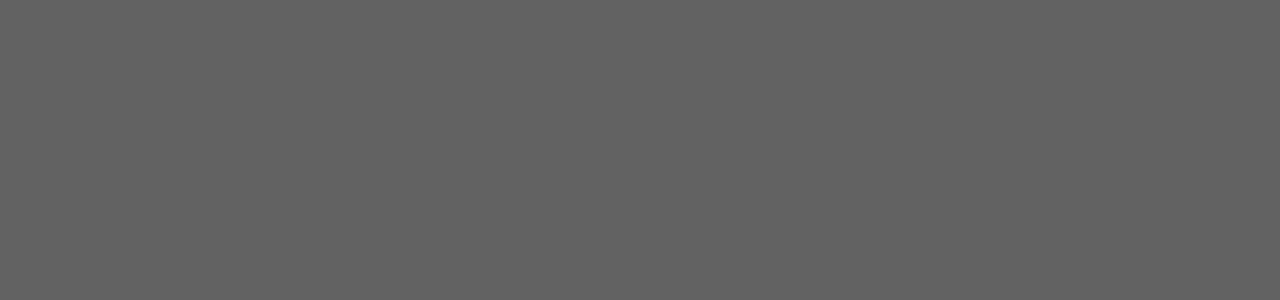
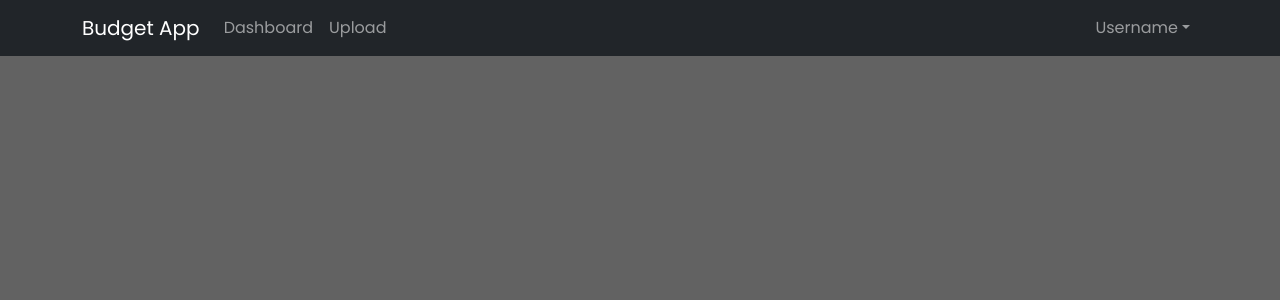
Before and after one commit to nickmendezFlatiron/budget-app, a React (Vite) app in the folder client/: page / in a window 1280 px wide. Before the commit this address had no page. Shown: the top 300 px of the page. Built offline with nearby package versions, Linux system fonts and the light colour scheme.

Commit message:
created navigation bar component

```diff
--- a/client/src/App.jsx
+++ b/client/src/App.jsx
@@ -1,11 +1,16 @@
 import { useState } from 'react';
 import {Routes, Route} from 'react-router-dom';
 
+import Navigation from './Navigation';
+
+import './styles/app.scss'
+import './styles/index.css'
 
 function App() {
 
   return (
       <>
+        <Navigation />
         <Routes>
 
         </Routes>
--- /dev/null
+++ b/client/src/Navigation.jsx
@@ -0,0 +1,52 @@
+import React from 'react'
+import Container from 'react-bootstrap/Container';
+import Nav from 'react-bootstrap/Nav';
+import Navbar from 'react-bootstrap/Navbar';
+import NavDropdown from 'react-bootstrap/NavDropdown';
+import Form from 'react-bootstrap/Form';
+
+const Navigation = () => {
+
+  function handleDisplayMode(e){
+    e.stopPropagation();
+  }
+
+  return (
+      <Navbar collapseOnSelect expand="lg" bg="dark" variant="dark">
+        <Container>
+          <Navbar.Brand href="/">Budget App</Navbar.Brand>
+          <Navbar.Toggle aria-controls="responsive-navbar-nav" />
+          <Navbar.Collapse id="responsive-navbar-nav">
+            <Nav className="me-auto">
+              <Nav.Link href="/dashboard">Dashboard</Nav.Link>
+              <Nav.Link href="/upload">Upload</Nav.Link>
+            </Nav>
+            <Nav>
+              <NavDropdown title="Username" id="collasible-nav-dropdown">
+                  <NavDropdown.Item href="#action/3.1">Account Settings</NavDropdown.Item>
+                  <NavDropdown.Item href="#action/3.2">
+                    Another action
+                  </NavDropdown.Item>
+                  <NavDropdown.Item href="#action/3.3">
+                  <Form>
+                    <Form.Check
+                      type="switch"
+                      id="display-mode"
+                      label="Dark Mode"
+                      onClick={handleDisplayMode}
+                    />
+                  </Form>
+                  </NavDropdown.Item>
+                  <NavDropdown.Divider />
+                  <NavDropdown.Item href="#action/3.4">
+                    Logout
+                  </NavDropdown.Item>
+                </NavDropdown>
+            </Nav>
+          </Navbar.Collapse>
+        </Container>
+      </Navbar>
+  )
+}
+
+export default Navigation
--- a/client/src/main.jsx
+++ b/client/src/main.jsx
@@ -3,8 +3,6 @@ import ReactDOM from 'react-dom/client'
 import App from './App'
 import { BrowserRouter } from 'react-router-dom'
 
-import './styles/index.css'
-import './styles/app.scss'
 
 
 ReactDOM.createRoot(document.getElementById('root')).render(
--- a/client/src/styles/index.css
+++ b/client/src/styles/index.css
@@ -1,5 +1,8 @@
-:root {
-  font-family: Inter, Avenir, Helvetica, Arial, sans-serif;
+@import url("https://fonts.googleapis.com/css2?family=Poppins:ital,wght@0,100;0,200;0,300;0,400;0,500;0,600;0,700;0,800;0,900;1,100;1,200;1,300;1,400;1,500;1,600;1,700;1,800;1,900&display=swap");
+
+
+body {
+  font-family: "Poppins", sans-serif;
   font-size: 16px;
   line-height: 24px;
   font-weight: 400;
```
